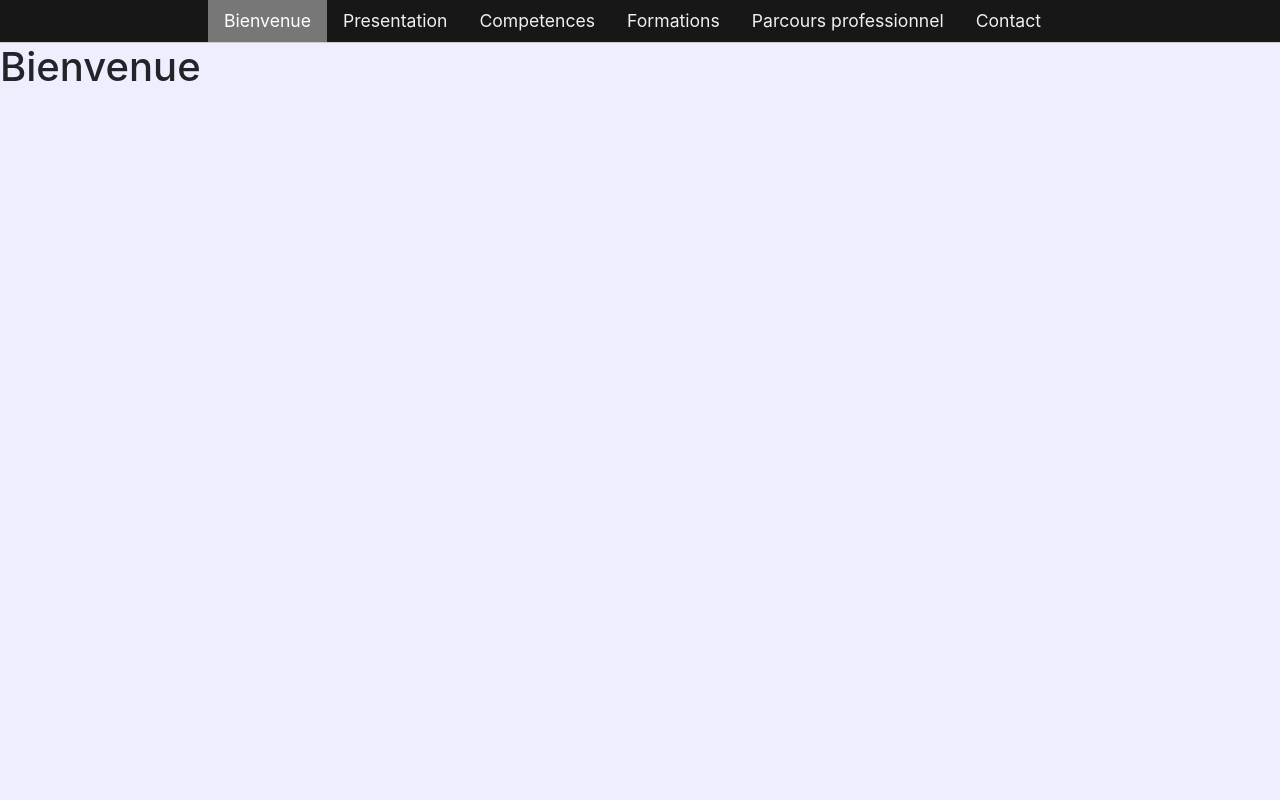
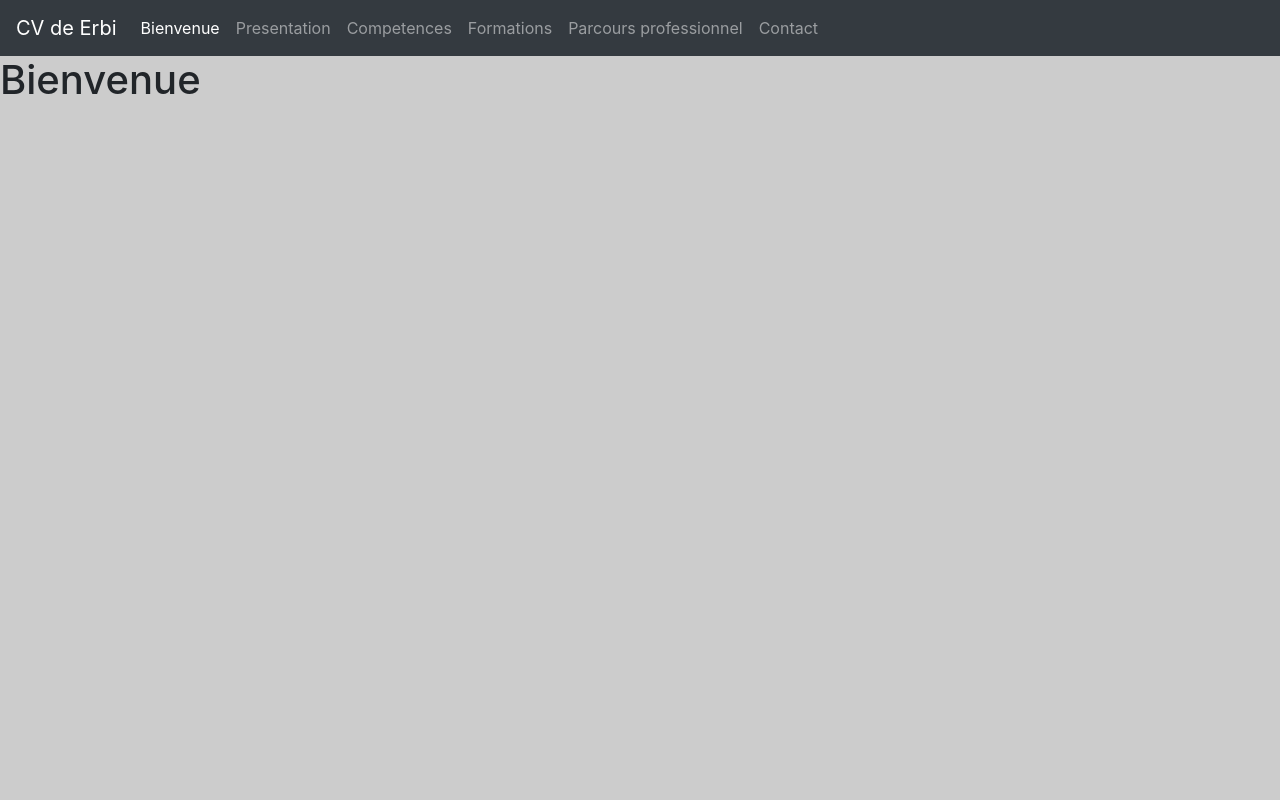
Before and after one commit to murrutia/bootstrap-ppt, a website: page index.html in a window 1280 px wide. Shown: the top 800 px of the page. Drawn offline with nearby package versions, Linux system fonts and the light colour scheme.

Commit message:
corrigé menu en sticky

```diff
--- a/css/style.css
+++ b/css/style.css
@@ -1,28 +1,15 @@
 header {
-  background-color: #171717;
-  position: fixed;
+
+  /* position: fixed; */
   top: 0; right: 0; left: 0;
 }
-header a {
-  color: #f0f0f0;
-  font-size: 1.1rem;
-  padding: 0 1rem;
-}
-header a:hover,
-header a.active {
-  color: #fff;
-  background-color: #777;
-  transition: all .3s;
-}
+
 
 main {
   background-color: #eef;
 }
 main article {
   height: calc(100vh - 2.7rem);
-}
-main article.filler {
-  height: 2.7rem;
 }
 main article:nth-child(odd) {
   background-color: #ccc;
--- a/index.html
+++ b/index.html
@@ -12,19 +12,38 @@
   </head>
   <body>
 
-    <header class="container-fluid nav justify-content-center">
-      <a href="#bienvenue" class="nav-link active">Bienvenue</a>
-      <a href="#presentation" class="nav-link">Presentation</a>
-      <a href="#competences" class="nav-link">Competences</a>
-      <a href="#formations" class="nav-link">Formations</a>
-      <a href="#parcours-professionnel" class="nav-link">Parcours professionnel</a>
-      <a href="#contact" class="nav-link">Contact</a>
+    <!-- http://getbootstrap.com/docs/4.1/components/navbar -->
+    <header class="container-fluid navbar navbar-expand-md navbar-dark bg-dark sticky-top">
+      <a href="#" class="navbar-brand">CV de Erbi</a>
+      <button class="navbar-toggler" type="button" data-toggle="collapse" data-target="#menu-content" aria-controls="menu-content" aria-expanded="false" aria-label="Toggle navigation">
+          <span class="navbar-toggler-icon"></span>
+      </button>
+
+      <div class="collapse navbar-collapse" id="menu-content">
+        <ul class="navbar-nav">
+          <li class="nav-item">
+            <a href="#bienvenue" class="nav-link active">Bienvenue</a>
+          </li>
+          <li class="nav-item">
+            <a href="#presentation" class="nav-link">Presentation</a
+          </li>
+          <li class="nav-item">
+            <a href="#competences" class="nav-link">Competences</a>
+          </li>
+          <li class="nav-item">
+            <a href="#formations" class="nav-link">Formations</a>
+          </li>
+          <li class="nav-item">
+            <a href="#parcours-professionnel" class="nav-link">Parcours professionnel</a>
+          </li>
+          <li class="nav-item">
+            <a href="#contact" class="nav-link">Contact</a>
+          </li>
+        </ul>
+      </div>
     </header>
 
     <main class="container-fluid">
-      <article class="row filler">
-        filler
-      </article>
 
       <article class="row" id="bienvenue">
 
```
